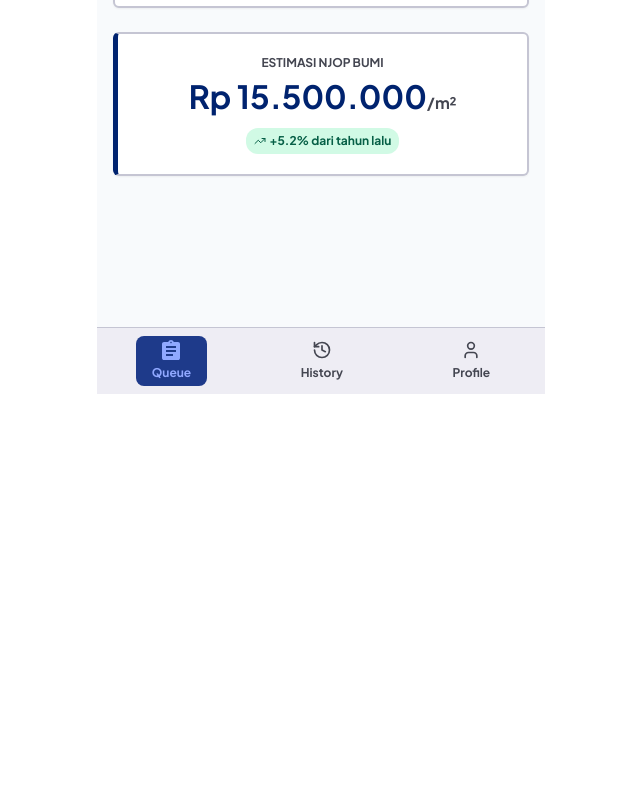
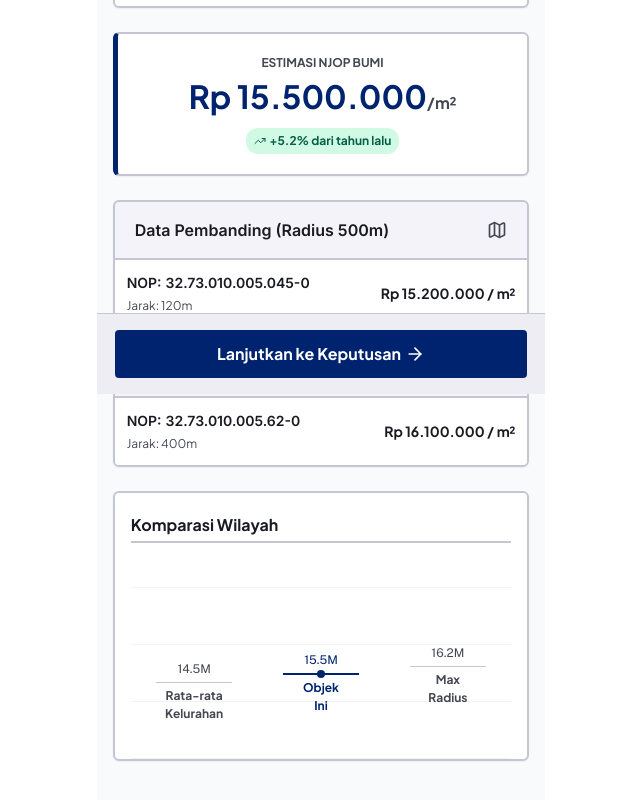
Before and after one commit to mieraaaa/Validator-NJOP, a Next.js app: page /detail-properti in a window 1280 px wide. Shown: the part 406-1206 px from the top of the page, without its empty margins (319-959 px from the left). Before the commit the page ends 800 px from the top, so only its background shows below. Built offline with nearby package versions, Linux system fonts and the light colour scheme.

Commit message:
Menyelesaikan sisa card di detail properti

```diff
--- a/app/detail-properti/page.tsx
+++ b/app/detail-properti/page.tsx
@@ -1,16 +1,20 @@
 import Image from "next/image";
 import Link from 'next/link';
-import { CircleUser, History, User, ArrowLeft, MapPin, Images, ArrowRight, TrendingUp } from 'lucide-react';
+import { CircleUser, ArrowLeft, MapPin, Images, ArrowRight, TrendingUp, Map } from 'lucide-react';
 
 export default function Home() {
   return (
-    <main className="w-full max-w-md mx-auto min-h-screen relative overflow-hidden bg-[#f8fafc] pb-20">
+    <main className="w-full max-w-md mx-auto min-h-screen relative overflow-hidden bg-[#f8fafc] pb-32">
 
       {/* Header */}
       <header className="bg-[#FAF8FF] w-full h-[73px] sticky top-0 flex justify-between items-center border-b border-[#C5C5D3] shadow-xs px-5">
-        <ArrowLeft className="flex size-5 text-[#1A1B21]"/>
+        <Link href="/antrean-properti">
+            <ArrowLeft className="flex size-5 text-[#1A1B21]"/>
+        </Link>
         <h1 className="text-[#00236F] font-bold font-mono text-[24px] absolute left-1/2 -translate-x-1/2">ValidatorNJOP</h1>
-        <CircleUser className="flex size-5 text-[#1A1B21]"/>
+        <Link href="/profile">
+            <CircleUser className="flex size-5 text-[#1A1B21]"/>
+        </Link>
       </header>
 
       {/* Content */}
@@ -26,7 +30,7 @@ export default function Home() {
         {/* Card Informasi Properti */}
         <div className="w-full bg-white border-2 border-[#C5C5D3] rounded-md mt-6 py-4 px-4 shadow-xs">
             <h3 className="font-bold text-[16px] text-[#1A1B21]">Informasi Properti</h3>
-            <hr className="border-[#E3E1E9] mt-1 mb-3 border-t-2"></hr>
+            <hr className="border-[#E3E1E9] mt-1 mb-3 border-t-2"/>
             <div className="w-full gap-x-4 gap-y-2 grid grid-cols-2">
                 <div className="flex flex-col gap-3">
                     <div className="flex flex-col">
@@ -49,7 +53,7 @@ export default function Home() {
                     </div>
                 </div>
             </div>
-            <hr className="border-[#E3E1E9] mt-5 mb-1 border-t-2"></hr>
+            <hr className="border-[#E3E1E9] mt-5 mb-1 border-t-2"/>
             <Link href="/peta-foto" className="w-full bg-[#F4F3FA] rounded-sm flex justify-between items-center font-bold text-[16px] text-[#00236F] py-2 px-3 mt-4">
                 <div className="flex justify-center items-center gap-2">
                     <Images className="size-5 shrink-0"/>
@@ -70,28 +74,90 @@ export default function Home() {
                 +5.2% dari tahun lalu
             </div>
         </div>
+        {/* Data Pembanding */}
+        <div className="w-full bg-[#f4f3fa] border-2 border-[#C5C5D3] rounded-md mt-6 shadow-xs overflow-hidden">
+            <div className="w-full border-b-2 border-b-[#C5C5D3] py-4 px-5 flex justify-between items-center">
+                <h4 className="font-mono font-semibold text-[16px] text-[#1A1B21]">Data Pembanding (Radius 500m)</h4>
+                <Map className="size-5 shrink-0 text-[#444651]"/>
+            </div>
+            <div className="bg-white w-full border-b-2 border-b-[#C5C5D3] py-3 px-3 flex justify-between items-center">
+                <div className="flex flex-col gap-1 min-w-0">
+                    <div className="flex justify-center items-center gap-1 font-mono font-semibold text-[14px] text-[#1A1B21]">
+                        <span className="shrink-0">NOP:</span>
+                        <span className="truncate text-left [direction:rtl]">32.73.010.005.045-0</span>
+                    </div>
+                    <span className="text-[#444651] text-[12px]">Jarak: 120m</span>
+                </div>
+                <span className="font-bold text-[14px] text-[#1A1B21] shrink-0">Rp 15.200.000 / m²</span>
+            </div>
+            <div className="w-full border-b-2 border-b-[#C5C5D3] py-3 px-3 flex justify-between items-center">
+                <div className="flex flex-col gap-1 min-w-0">
+                    <div className="flex justify-center items-center gap-1 font-mono font-semibold text-[14px] text-[#1A1B21]">
+                        <span className="shrink-0">NOP:</span>
+                        <span className="truncate text-left [direction:rtl]">32.73.010.005.58-0</span>
+                    </div>
+                    <span className="text-[#444651] text-[12px]">Jarak: 250m</span>
+                </div>
+                <span className="font-bold text-[14px] text-[#1A1B21] shrink-0">Rp 14.800.000 / m²</span>
+            </div>
+            <div className="bg-white w-full py-3 px-3 flex justify-between items-center">
+                <div className="flex flex-col gap-1 min-w-0">
+                    <div className="flex justify-center items-center gap-1 font-mono font-semibold text-[14px] text-[#1A1B21]">
+                        <span className="shrink-0">NOP:</span>
+                        <span className="truncate text-left [direction:rtl]">32.73.010.005.62-0</span>
+                    </div>
+                    <span className="text-[#444651] text-[12px]">Jarak: 400m</span>
+                </div>
+                <span className="font-bold text-[14px] text-[#1A1B21] shrink-0">Rp 16.100.000 / m²</span>
+            </div>
+        </div>
+        {/* Komparasi Wilayah */}
+        <div className="w-full bg-white border-2 border-[#C5C5D3] rounded-md mt-6 py-5 px-4 shadow-xs">
+            <h3 className="font-bold text-[16px] text-[#1A1B21]">Komparasi Wilayah</h3>
+            <hr className="border-[#C5C5D3] my-1 border-t-2"/>
+            <div className="w-full relative h-48">
+                {/* Background */}
+                <div className="w-full flex flex-col pt-10 pb-3 gap-14 text-[#f3f3f6] pointer-events-none">
+                    <hr/>
+                    <hr/>
+                    <hr/>
+                    <hr/>
+                </div>
+                {/* Foreground */}
+                <div className="w-full grid grid-cols-3 inset-0 z-10 justify-between absolute pt-20">
+                    {/* Rata-rata Kelurahan */}
+                    <div className="flex flex-col items-center justify-center text-center translate-y-2 gap-1">
+                        <span className="font-public-sans text-[12px] text-[#444651]">14.5M</span>
+                        <hr className="text-[#C5C5D3] border-t w-[60%]"/>
+                        <span className="font-bold text-[12px] text-[#444651]">Rata-rata <br/> Kelurahan </span>
+                    </div>
+                    {/* Objek Ini */}
+                    <div className="flex flex-col items-center justify-center text-center text-[#00236F] gap-1">
+                        <span className="font-public-sans text-[12px]">15.5M</span>
+                        <div className="relative flex justify-center items-center w-full">
+                            <hr className="border-t-2 w-[60%]"/>
+                            <div className="size-2 absolute rounded-full bg-[#00236F]"></div>
+                        </div>
+                        <span className="font-bold text-[12px]">Objek <br/> Ini</span>
+                    </div>
+                    {/* Max Radius */}
+                    <div className="flex flex-col items-center justify-center text-center -translate-y-2 gap-1">
+                        <span className="font-public-sans text-[12px] text-[#444651]">16.2M</span>
+                        <hr className="text-[#C5C5D3] border-t w-[60%]"/>
+                        <span className="font-bold text-[12px] text-[#444651]">Max <br/> Radius</span>
+                    </div>
+                </div>
+            </div>
+        </div>
       </div>
 
 
       {/* Footer */}
-      <footer className="w-full max-w-md bg-[#EEEDF4] border-t border-[#C5C5D3] flex justify-around items-center py-2 mt-10 fixed bottom-0 left-0 z-50 left-1/2 -translate-x-1/2">
-        <Link href="/antrean-properti" className="bg-[#1E3A8A] rounded-lg flex flex-col justify-center items-center font-bold text-[12px] text-[#90A8FF] py-1 px-4 shrink-0 ">
-            <Image
-                src="/images/common/navbar-queue.svg"
-                alt="Logo Navbar Antrian"
-                width={18}
-                height={20}
-                className="shrink-0 mb-1"
-            />
-            Queue
-        </Link>
-        <Link href="/riwayat-keputusan" className="flex flex-col justify-center items-center font-bold text-[12px] text-[#444651] py-1 px-4 shrink-0">
-            <History className="size-5 text-[#444651] mb-1"/>
-            History
-        </Link>
-        <Link href="/profile" className="flex flex-col justify-center items-center font-bold text-[12px] text-[#444651] py-1 px-4 shrink-0">
-            <User className="size-5 text-[#444651] mb-1"/>
-            Profile
+      <footer className="w-full max-w-md bg-[#EEEDF4] border-t border-[#C5C5D3] flex justify-around items-center py-4 mt-10 fixed bottom-0 z-50 left-1/2 -translate-x-1/2">
+        <Link href="/validasi-setuju"
+            className="bg-[#00236F] rounded-sm flex justify-center items-center gap-1 font-bold text-[16px] text-white py-3 w-[92%] shrink-0 ">
+            Lanjutkan ke Keputusan
+            <ArrowRight className="size-5 shrink-0"/>
         </Link>
       </footer>
     </main>
```
